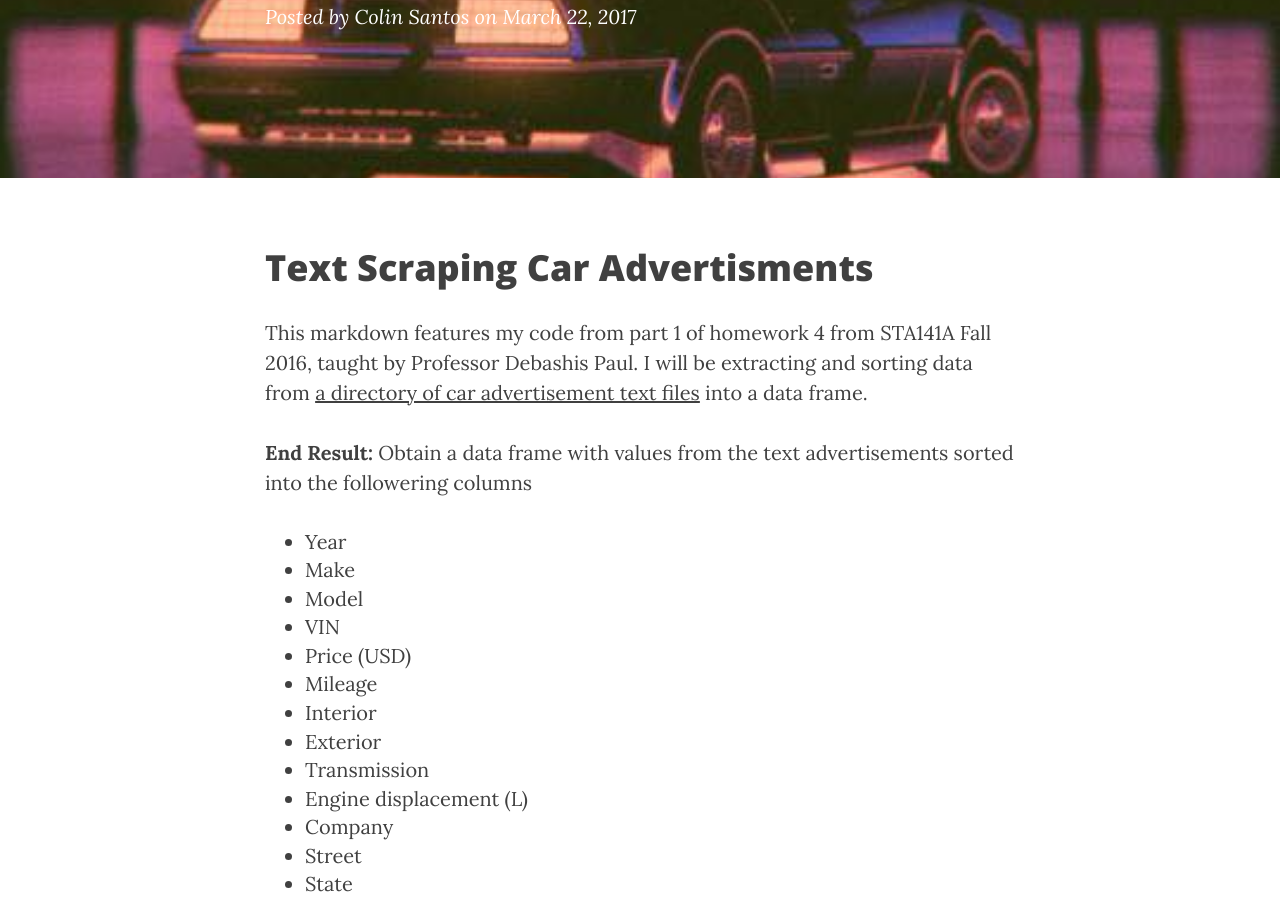
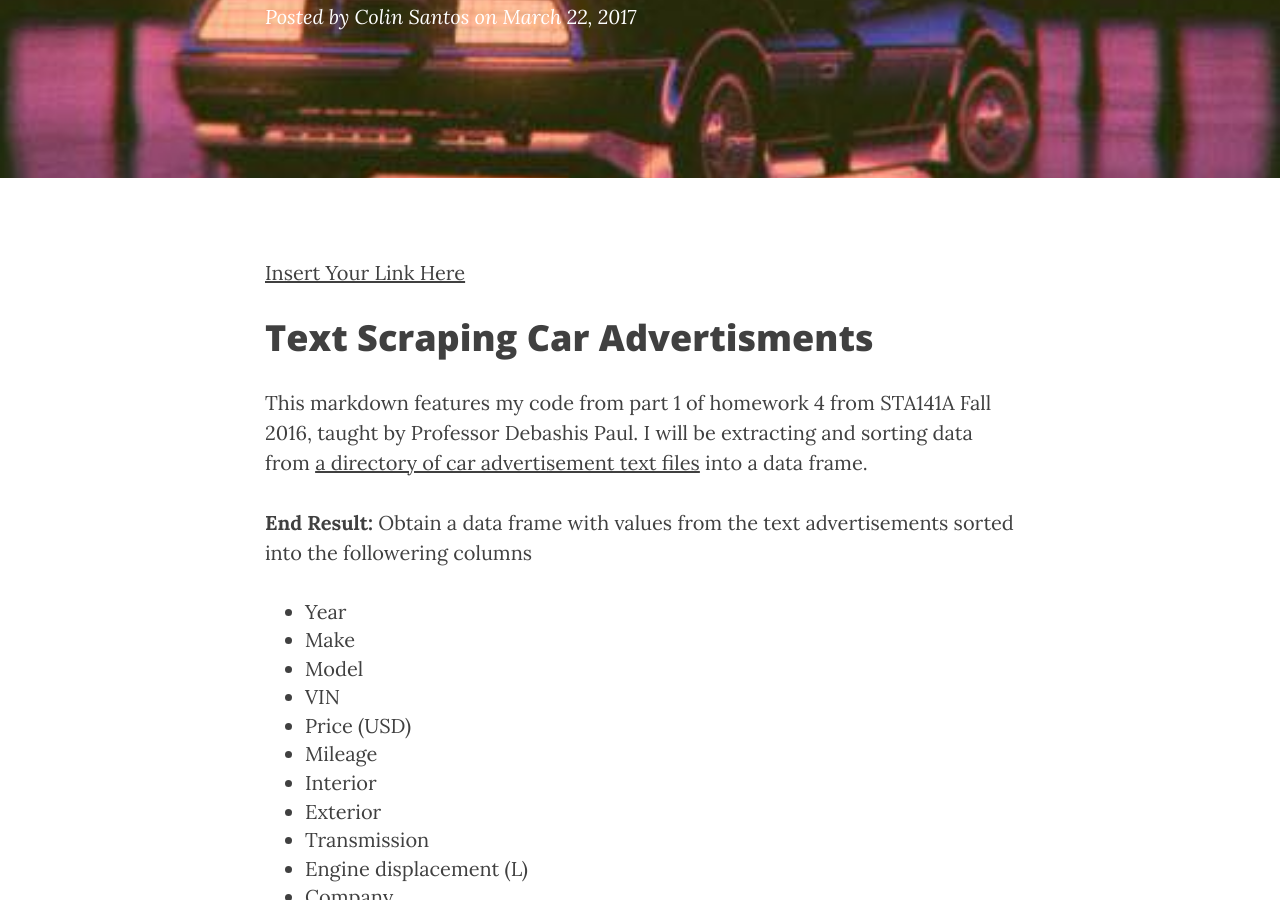
Before and after one commit to sssantos/sssantos.github.io, a Jekyll site: the page built from _posts/2017-03-22-An_Assignment.markdown, in a window 1280 px wide and 900 px high, scrolled down 358 px. Built offline with Jekyll 4.4.1, drawn with Linux system fonts in a browser that asks for light colours; nearby versions of some CDN libraries.

Commit message:
test link

```diff
--- a/_posts/2017-03-22-An_Assignment.markdown
+++ b/_posts/2017-03-22-An_Assignment.markdown
@@ -6,6 +6,8 @@ date:       2017-03-22 12:00:0
 author:     "Colin Santos"
 header-img: "img/post-bg-01.jpg"
 ---
+
+<a href="sssantos.github.io/_posts/141A+HW4+Markdown.html">Insert Your Link Here</a>
 
 <h1>Text Scraping Car Advertisments</h1>
 <p>
```
